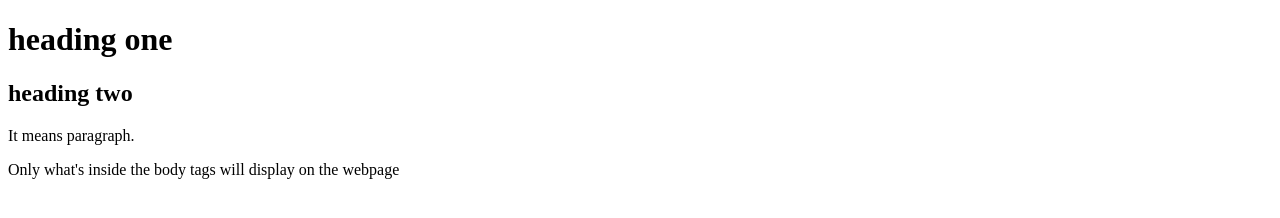
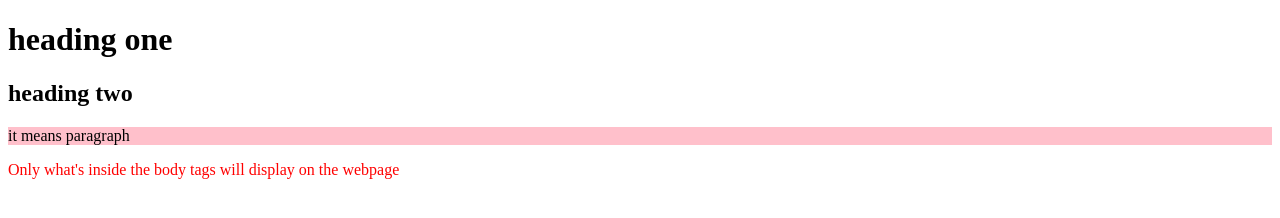
Before and after one commit to HongS1013/index.html, a plain HTML site: page index.html in a window 1280 px wide. Drawn offline with Linux system fonts and the light colour scheme.

Commit message:
Update index.html

```diff
--- a/index.html
+++ b/index.html
@@ -6,7 +6,7 @@
 <body>
   <h1> heading one</h1>
   <h2> heading two</h2>
-  <p> It means paragraph.</p>
-  <p> Only what's inside the body tags will display on the webpage</p>
+  <p style="background-color:pink;"> it means paragraph</p>
+  <p style="color:red;"> Only what's inside the body tags will display on the webpage</p>
 </body>
 </html>
```
